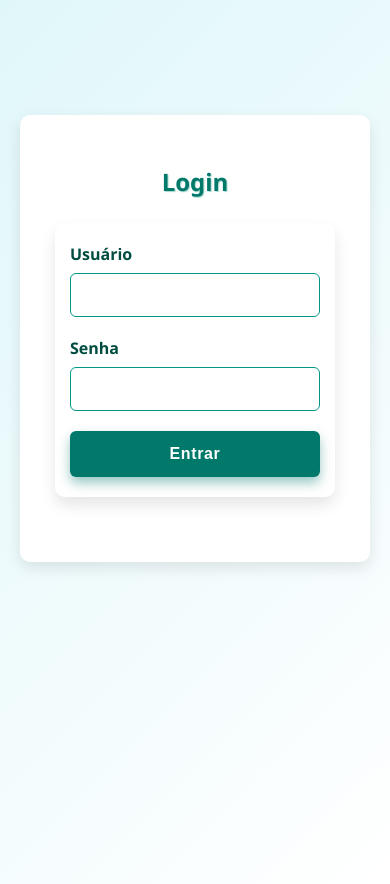
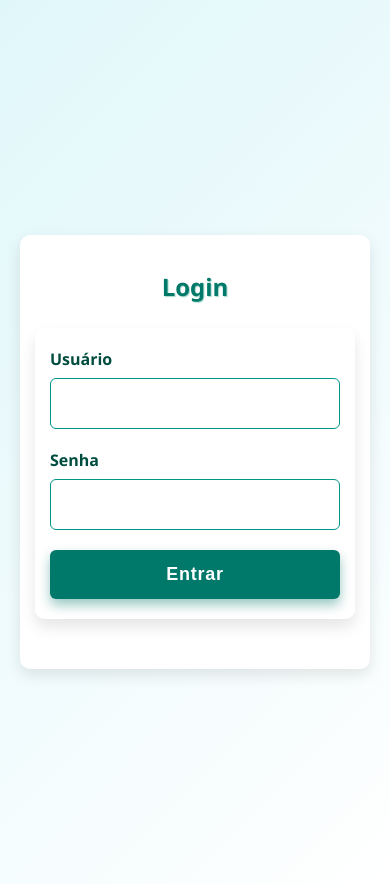
Before and after one commit to Luankayo/lista-de-compras, a Flask app: page /login in a window 390 px wide. Run offline with Flask 3, Linux system fonts and the light colour scheme.

Commit message:
Ajuste na responsividade do login mobile e correção no HTML

```diff
--- a/lista_de_compras/static/style.css
+++ b/lista_de_compras/static/style.css
@@ -7,14 +7,13 @@
 body {
     font-family: 'Segoe UI', Tahoma, Geneva, Verdana, sans-serif;
     background: linear-gradient(135deg, #e0f7fa, #ffffff);
-    margin: 40px auto;
-    max-width: 600px;
-    padding: 20px 30px;
-    color: #222;
+    margin: 0;
     min-height: 100vh;
     display: flex;
-    flex-direction: column;
-    justify-content: flex-start;
+    justify-content: center;
+    align-items: center;
+    padding: 15px;
+    color: #222;
 }
 
 /* Cabeçalho */
@@ -144,7 +143,7 @@ a:hover {
     text-decoration: underline;
 }
 
-/* Responsividade */
+/* Responsividade geral */
 @media (max-width: 600px) {
     body {
         margin: 20px 10px;
@@ -173,16 +172,16 @@ a:hover {
     }
 }
 
-/* Login page extra styles */
+/* Ajustes da página de login */
 .login-box {
     background: white;
-    padding: 30px 35px;
+    padding: 25px 20px;
     border-radius: 10px;
     box-shadow: 0 6px 15px rgba(0, 0, 0, 0.1);
     width: 100%;
     max-width: 400px;
-    margin: auto;
-    margin-top: 80px;
+    margin: 0 auto;
+    box-sizing: border-box;
 }
 
 .login-box h2 {
@@ -194,11 +193,11 @@ a:hover {
 
 .login-box input[type="text"],
 .login-box input[type="password"] {
-    padding: 12px;
+    padding: 14px;
     margin-bottom: 20px;
     border: 1.5px solid #009688;
     border-radius: 6px;
-    font-size: 16px;
+    font-size: 18px;
     width: 100%;
 }
 
@@ -208,7 +207,7 @@ a:hover {
     color: white;
     padding: 14px;
     width: 100%;
-    font-size: 16px;
+    font-size: 18px;
     border-radius: 6px;
     font-weight: 700;
     cursor: pointer;
@@ -226,3 +225,11 @@ a:hover {
     text-align: center;
     font-weight: bold;
 }
+
+/* Ajustes extra para telas bem pequenas */
+@media (max-width: 400px) {
+    .login-box {
+        padding: 15px 15px;
+        margin-top: 20px;
+    }
+}
--- a/lista_de_compras/templates/login.html
+++ b/lista_de_compras/templates/login.html
@@ -2,6 +2,7 @@
 <html lang="pt-br">
 <head>
     <meta charset="UTF-8" />
+    <meta name="viewport" content="width=device-width, initial-scale=1.0" />
     <title>Login - Controle Financeiro</title>
     <link rel="stylesheet" href="{{ url_for('static', filename='style.css') }}">
 </head>
```
